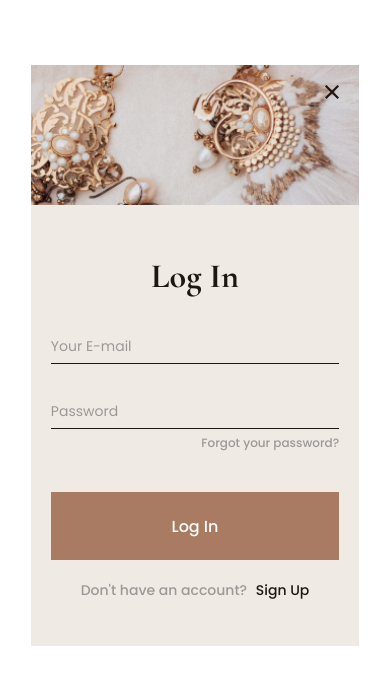
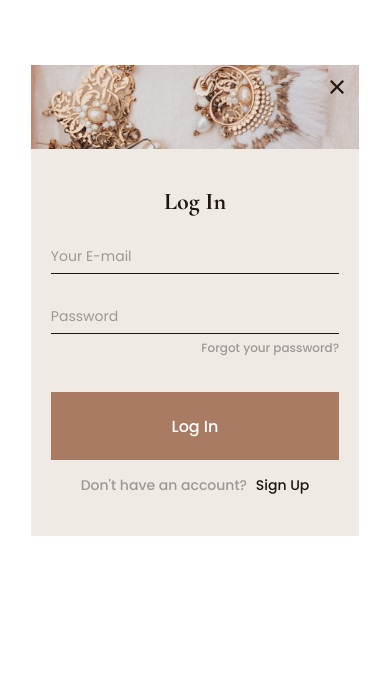
Before and after one commit to wdbyb/jewellery, a website: page source/login.html in a window 390 px wide. Shown: the part 78-762 px from the top of the page. Drawn offline with nearby package versions, Linux system fonts and the light colour scheme; files that its build step writes are made by us from their sources; files whose address does not match are found by name.

Commit message:
login pixperfect

```diff
--- a/source/sass/blocks/login.scss
+++ b/source/sass/blocks/login.scss
@@ -41,6 +41,12 @@
   line-height: 44px;
   text-align: center;
   color: #1D1613;
+
+  @media (max-width: 767px) {
+    margin-top: 37px;
+    font-size: 24px;
+    line-height: 31px;
+  }
 }
 
 .login__form {
@@ -68,14 +74,23 @@
     }
   }
 
+  @media (max-width: 1023px) {
+    padding: 25px 50px;
+    padding-bottom: 55px;
+  }
+
   @media (max-width: 767px) {
-    padding: 30px 6%;
-    padding-bottom: 45px;
+    padding: 22px 6%;
+    padding-bottom: 40px;
   }
 }
 
 .login__email {
   margin-bottom: 30px;
+
+  @media (max-width: 767px) {
+    margin-bottom: 25px;
+  }
 }
 
 .login__forgot {
@@ -83,6 +98,12 @@
   font-size: 12px;
   line-height: 18px;
   text-align: right;
+
+  &:active,
+  &:hover,
+  &:focus {
+    color: orange;
+  }
 }
 
 .login__account {
@@ -91,6 +112,12 @@
   a {
     margin-left: 5px;
     color: #1D1613;
+
+    &:active,
+    &:hover,
+    &:focus {
+      color: orange;
+    }
   }
 }
 
@@ -103,6 +130,10 @@
     height: 100%;
     object-fit: cover;
   }
+
+  @media (max-width: 767px) {
+    height: 84px;
+  }
 }
 
 .login__btn-submit {
@@ -111,8 +142,8 @@
   justify-content: center;
   width: 100%;
   height: 68px;
-  margin-top: 50px;
-  margin-bottom: 20px;
+  margin-top: 45px;
+  margin-bottom: 15px;
   font-size: 16px;
   line-height: 21px;
   text-align: center;
@@ -127,7 +158,7 @@
   }
 
   @media (max-width: 767px) {
-    margin-top: 40px;
+    margin-top: 35px;
   }
 }
 
@@ -144,6 +175,7 @@
   &:hover,
   &:focus,
   &:active {
+    color: orange;
     border: 1px solid orange;
   }
 
@@ -151,4 +183,16 @@
     width: 100%;
     height: 100%;
   }
+
+  @media (max-width: 1023px) {
+    width: 30px;
+    height: 30px;
+  }
+
+  @media (max-width: 767px) {
+    top: 10px;
+    right: 10px;
+    width: 24px;
+    height: 24px;
+  }
 }
```
Also changed, not shown: build/css/style.min.css, 1 other file.
